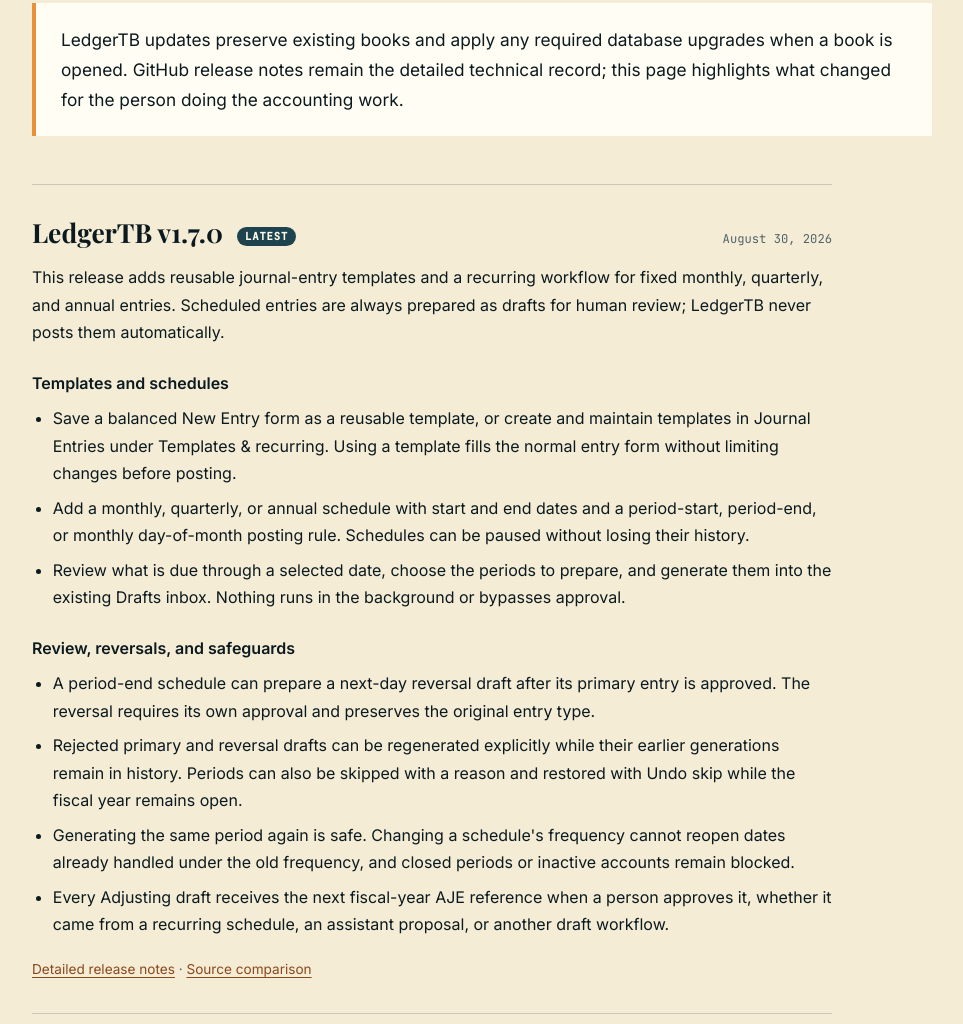
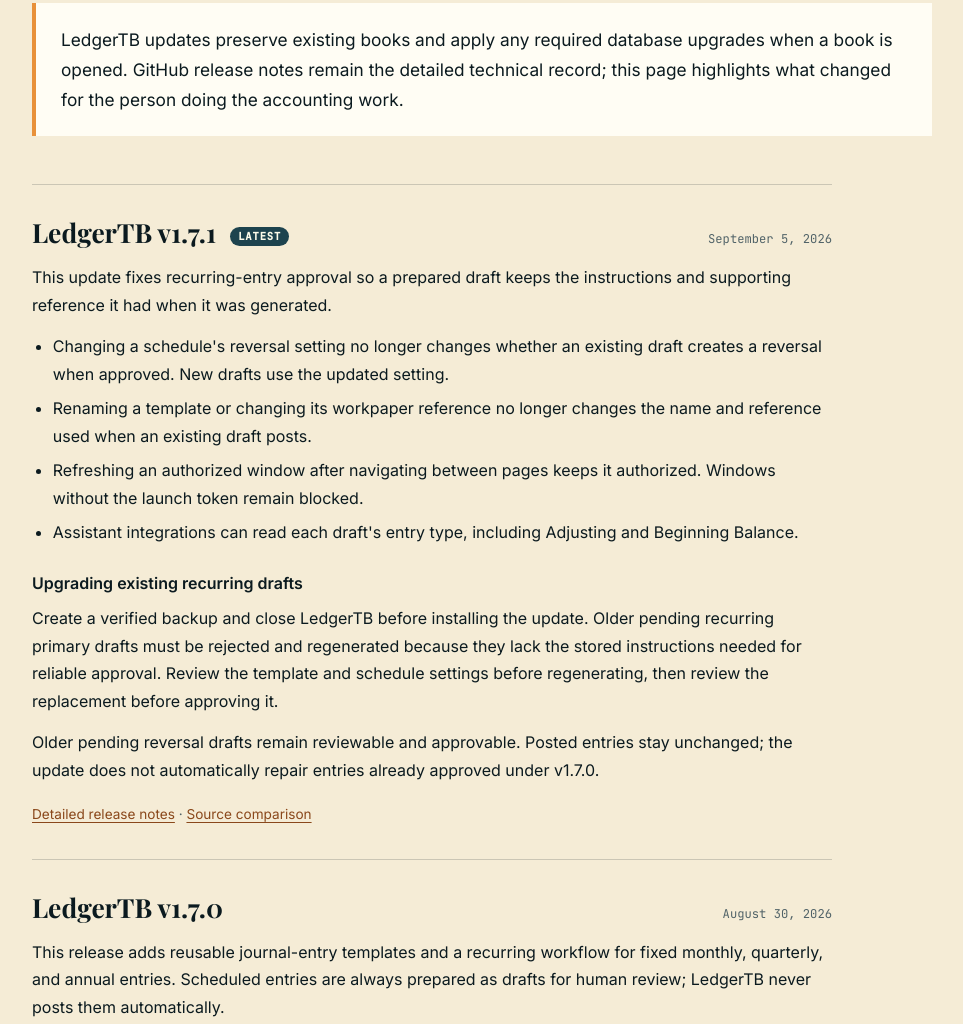
Before and after one commit to charliebarmore/LedgerTB, a plain HTML site: page site/changelog.html in a window 1280 px wide. Shown: the part 340-1364 px from the top of the page, without its empty margins (158-1121 px from the left). Drawn offline with nearby package versions, Linux system fonts and the light colour scheme.

Commit message:
Announce LedgerTB v1.7.1 and record release verification (#43)
* Prepare v1.7.1 announcement and verified release notes

* Finalize v1.7.1 release verification scope

```diff
--- a/site/changelog.html
+++ b/site/changelog.html
@@ -88,9 +88,40 @@
   person doing the accounting work.</p>
 
   <article class="changelog">
+    <section class="release" id="v1-7-1">
+      <div class="release-head">
+        <h2>LedgerTB v1.7.1 <span class="release-label">Latest</span></h2>
+        <span class="release-date">September 5, 2026</span>
+      </div>
+      <p>This update fixes recurring-entry approval so a prepared draft keeps
+      the instructions and supporting reference it had when it was generated.</p>
+      <ul>
+        <li>Changing a schedule's reversal setting no longer changes whether
+        an existing draft creates a reversal when approved. New drafts use the
+        updated setting.</li>
+        <li>Renaming a template or changing its workpaper reference no longer
+        changes the name and reference used when an existing draft posts.</li>
+        <li>Refreshing an authorized window after navigating between pages
+        keeps it authorized. Windows without the launch token remain blocked.</li>
+        <li>Assistant integrations can read each draft's entry type, including
+        Adjusting and Beginning Balance.</li>
+      </ul>
+      <h3>Upgrading existing recurring drafts</h3>
+      <p>Create a verified backup and close LedgerTB before installing the
+      update. Older pending recurring primary drafts must be rejected and
+      regenerated because they lack the stored instructions needed for
+      reliable approval. Review the template and schedule settings before
+      regenerating, then review the replacement before approving it.</p>
+      <p>Older pending reversal drafts remain reviewable and approvable.
+      Posted entries stay unchanged; the update does not automatically repair
+      entries already approved under v1.7.0.</p>
+      <p class="release-links"><a href="https://github.com/charliebarmore/LedgerTB/releases/tag/v1.7.1">Detailed release notes</a> ·
+      <a href="https://github.com/charliebarmore/LedgerTB/compare/v1.7.0...v1.7.1">Source comparison</a></p>
+    </section>
+
     <section class="release" id="v1-7-0">
       <div class="release-head">
-        <h2>LedgerTB v1.7.0 <span class="release-label">Latest</span></h2>
+        <h2>LedgerTB v1.7.0</h2>
         <span class="release-date">August 30, 2026</span>
       </div>
       <p>This release adds reusable journal-entry templates and a recurring
```
Also changed, not shown: docs/RELEASE-NOTES-1.7.1.md (+14 -6 lines), site/index.html (+6 -6 lines).
